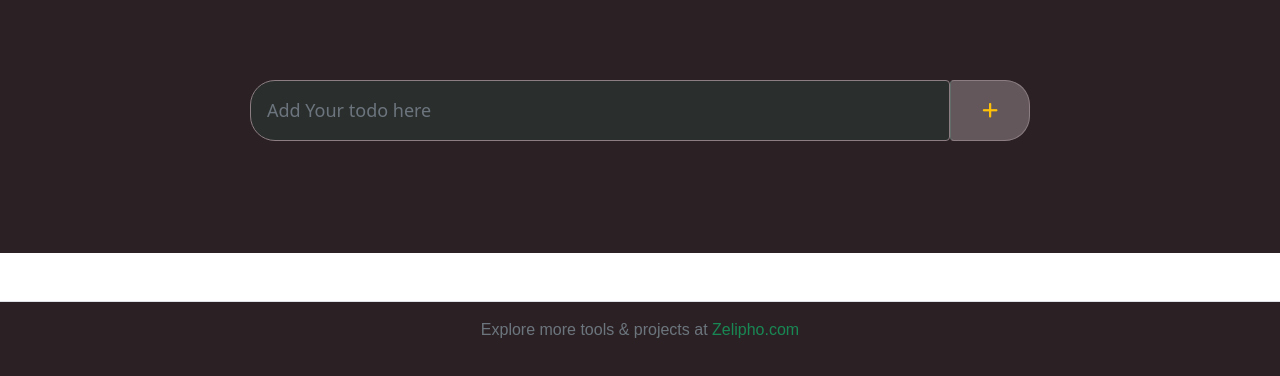
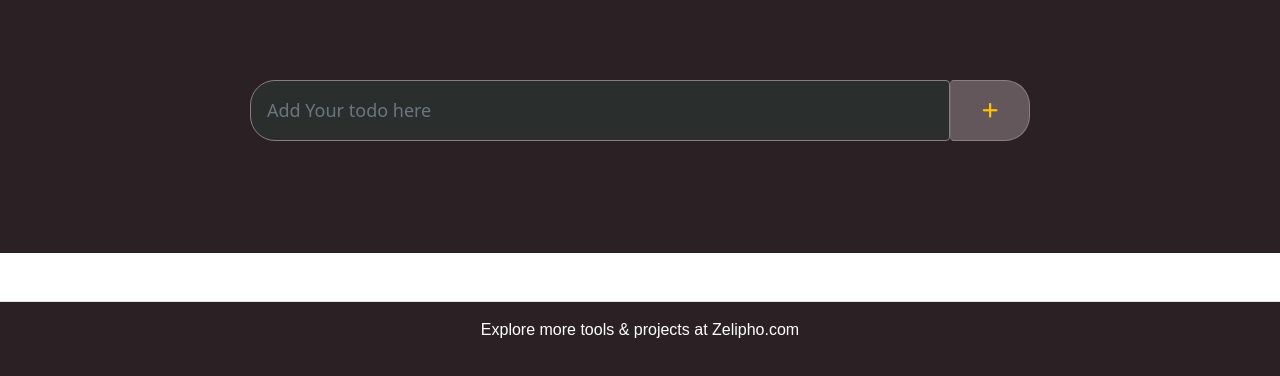
Before and after one commit to moeeza3/Todo-App, a plain HTML site: page index.html in a window 1280 px wide. Drawn offline with nearby package versions, Linux system fonts and the light colour scheme.

Commit message:
Update index.html

```diff
--- a/index.html
+++ b/index.html
@@ -27,9 +27,9 @@
 </div>
 
 <div class="text-center mt-5 py-3 border-top" style="font-family:Poppins, sans-serif;">
-  <p class="mb-0 text-muted">
+  <p class="mb-0 text-white">
     Explore more tools & projects at
-    <a href="https://zelipho.com" target="_blank" style="color:#198754; font-weight:500; text-decoration:none;">
+    <a href="https://zelipho.com" target="_blank" style="color:white; font-weight:500; text-decoration:none;">
       Zelipho.com
     </a>
   </p>
```
